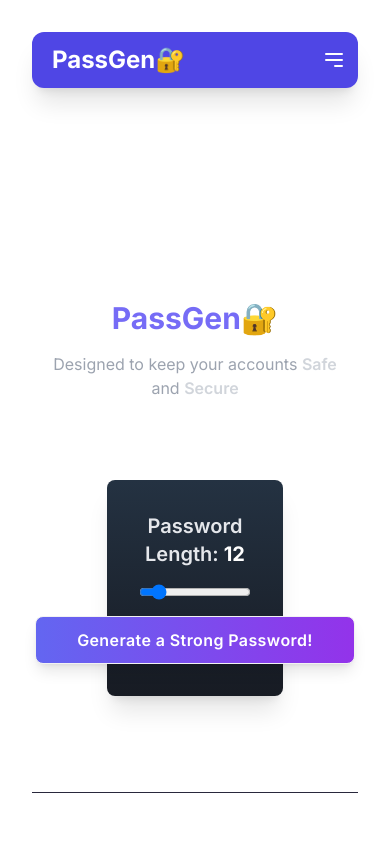
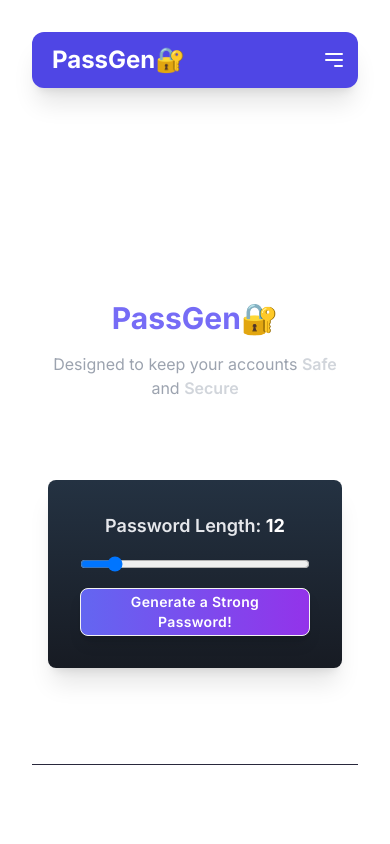
Before and after one commit to yashmandi/password-gen, a React (Vite) app: page / in a window 390 px wide. Shown: the top 844 px of the page. Built offline with nearby package versions, Linux system fonts and the light colour scheme.

Commit message:
box responsive

```diff
--- a/src/components/PasswordGeneratorBox.jsx
+++ b/src/components/PasswordGeneratorBox.jsx
@@ -24,8 +24,8 @@ const PasswordGeneratorBox = () => {
 
   return (
     <div className="flex items-center justify-center pt-20 px-4">
-    <div className="w-3/5 p-8 border-gray-800 shadow-xl flex flex-col items-center rounded-lg bg-gradient-to-b from-[#243242] to-[#171b23]">
-        <label className="text-gray-200 mb-4 text-xl font-semibold">
+      <div className="w-full max-w-lg p-8 border-gray-800 shadow-xl flex flex-col items-center rounded-lg bg-gradient-to-b from-[#243242] to-[#171b23]">
+        <label className="text-gray-200 mb-4 text-lg sm:text-xl font-semibold">
           Password Length: <span className="text-white font-bold">{passwordLength}</span>
         </label>
         <input
@@ -39,7 +39,7 @@ const PasswordGeneratorBox = () => {
         />
 
         <button
-          className="btn bg-gradient-to-r from-indigo-500 to-purple-600 hover:from-indigo-600 hover:to-purple-700 px-4 rounded-lg text-white text-base sm:text-lg w-80 font-semibold tracking-wide shadow-lg transform transition-transform duration-300 hover:scale-[1.02] hover:shadow-2xl"
+          className="btn bg-gradient-to-r from-indigo-500 to-purple-600 hover:from-indigo-600 hover:to-purple-700 px-4 rounded-lg text-white text-sm sm:text-lg w-full sm:w-80 font-semibold tracking-wide shadow-lg transform transition-transform duration-300 hover:scale-[1.02] hover:shadow-2xl"
           onClick={generatePassword}
         >
           Generate a Strong Password!
@@ -57,8 +57,8 @@ const PasswordGeneratorBox = () => {
             <button
               className={`btn py-3 px-4 rounded-lg font-semibold shadow-md transform transition-all duration-300 ${
                 copied
-                  ? "bg-gradient-to-r w-24 from-indigo-500 to-purple-600 hover:from-indigo-600 hover:to-purple-700 text-white scale-100 hover:scale-[1.02]"
-                  : "bg-gradient-to-r w-24 from-blue-500 to-purple-600 hover:from-blue-600 hover:to-purple-700 text-white scale-100 hover:scale-[1.02]"
+                  ? "bg-gradient-to-r w-24 sm:w-24 from-indigo-500 to-purple-600 hover:from-indigo-600 hover:to-purple-700 text-white scale-100 hover:scale-[1.02]"
+                  : "bg-gradient-to-r w-24 sm:w-24 from-blue-500 to-purple-600 hover:from-blue-600 hover:to-purple-700 text-white scale-100 hover:scale-[1.02]"
               }`}
               onClick={copyToClipboard}
             >
```
